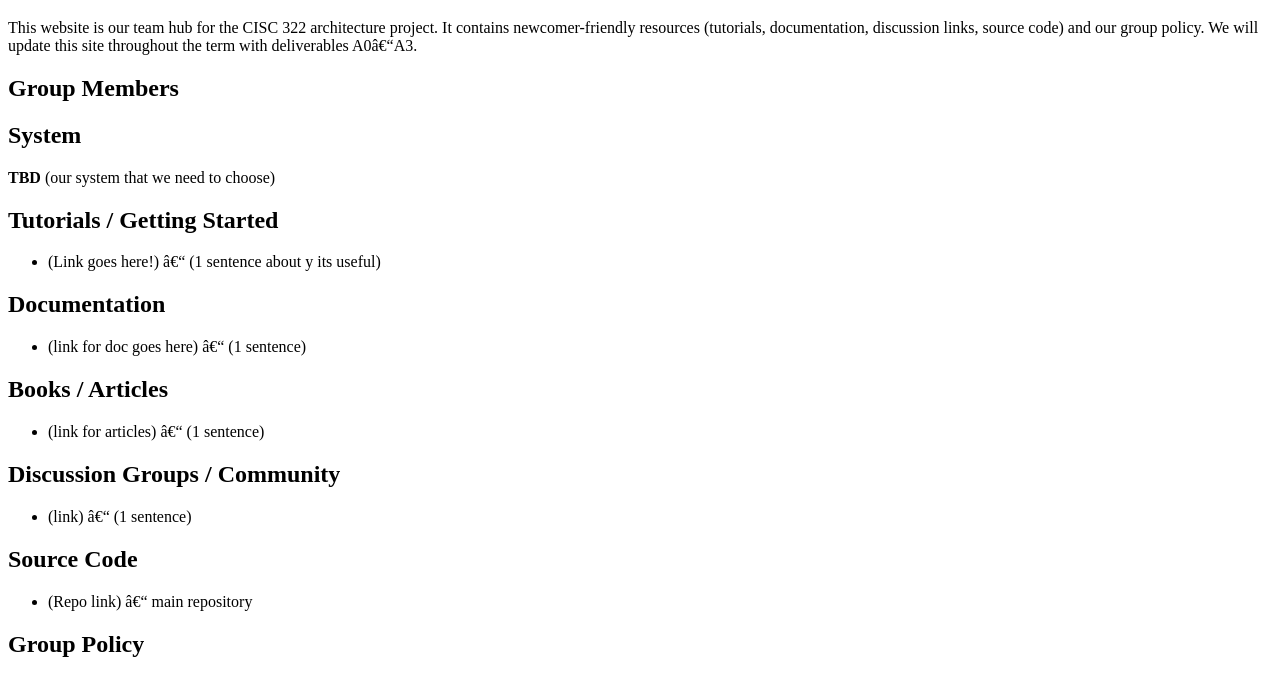
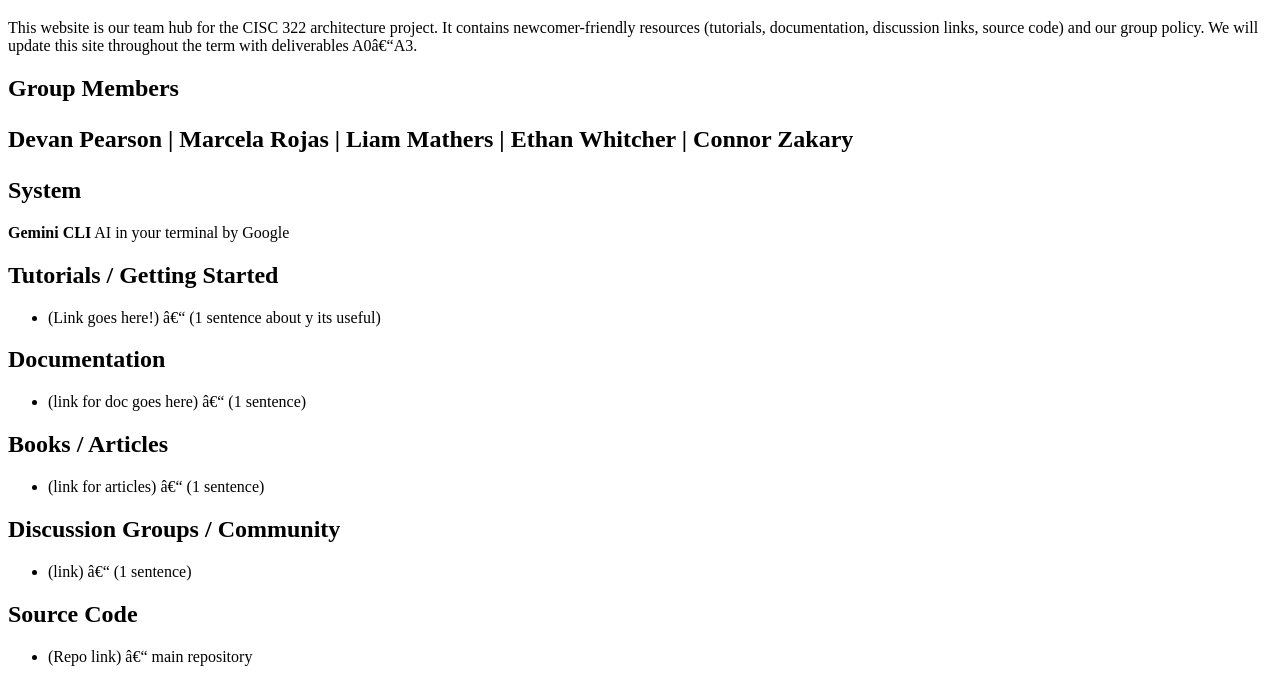
Before and after one commit to Marcelarojasss/cisc322-group6-website, a plain HTML site: page index.html in a window 1280 px wide. Shown: the part 61-735 px from the top of the page. Drawn offline with Linux system fonts and the light colour scheme.

Commit message:
Small updates

```diff
--- a/index.html
+++ b/index.html
@@ -15,9 +15,10 @@
 
 
 <h2>Group Members<h2>
+    <p>Devan Pearson | Marcela Rojas | Liam Mathers | Ethan Whitcher | Connor Zakary</p>
 
 <h2>System</h2>
-<p><b>TBD</b> (our system that we need to choose)</p>
+<p><b>Gemini CLI</b> AI in your terminal by Google</p>
 
 <h2>Tutorials / Getting Started</h2>
 <ul>
```
